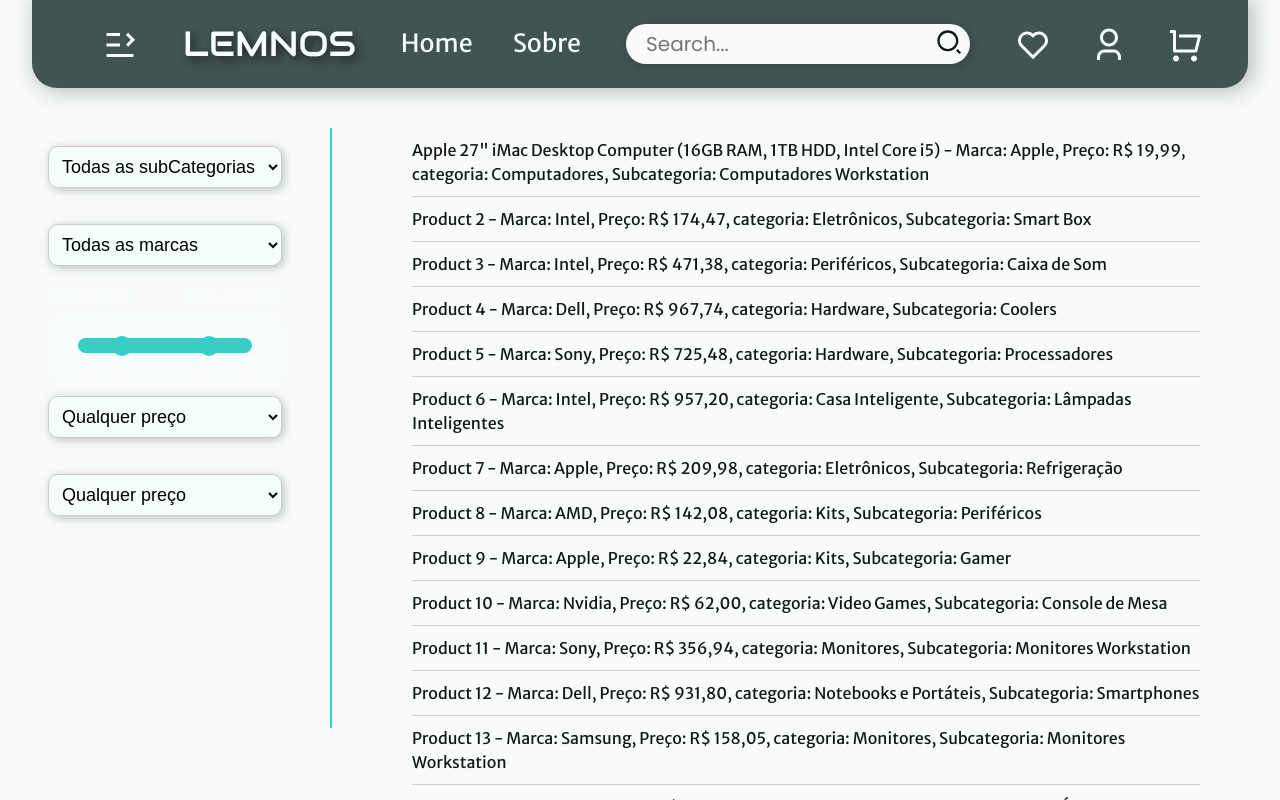
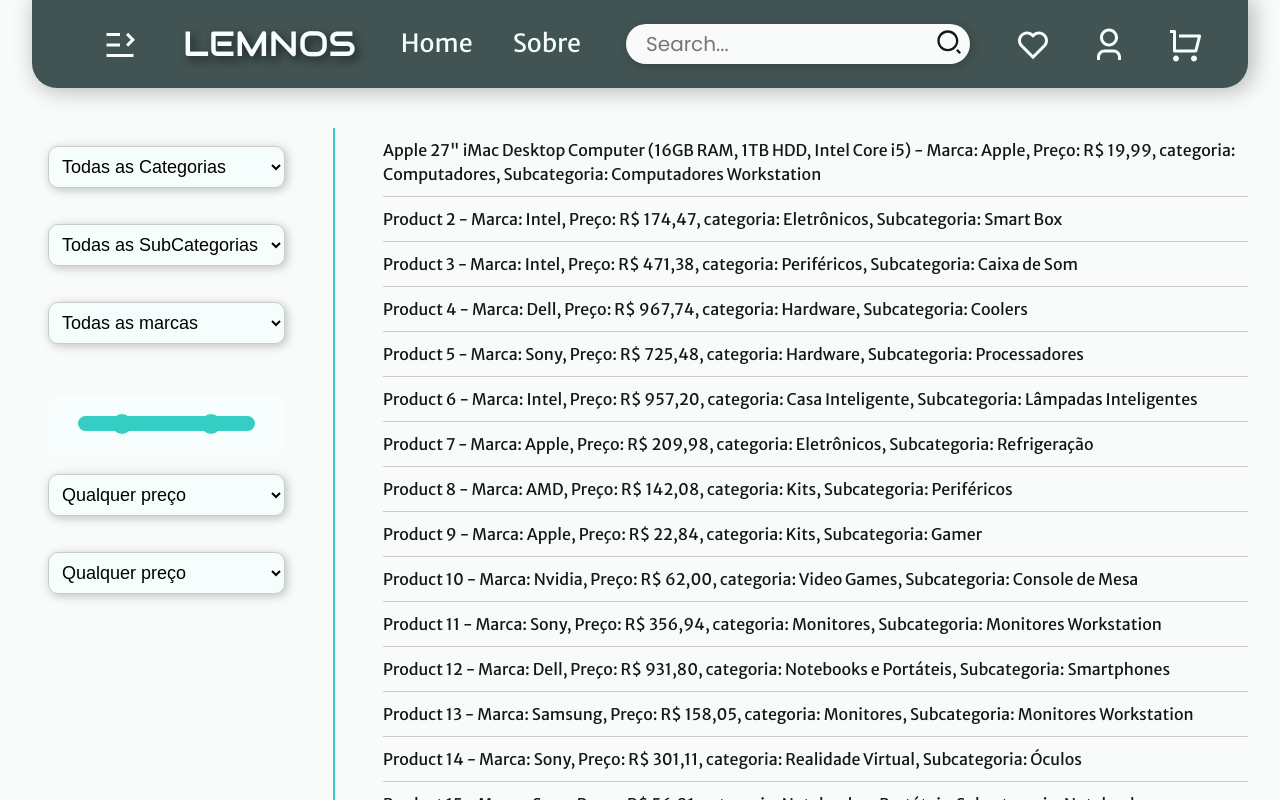
Before and after one commit to lucasatdriano/Lemnos, a React (Vite) app: page /productFilter in a window 1280 px wide. Shown: the top 800 px of the page. Built offline with nearby package versions, Linux system fonts and the light colour scheme.

Commit message:
update filters in Products

```diff
--- a/src/components/card/Card.jsx
+++ b/src/components/card/Card.jsx
@@ -5,10 +5,6 @@
 
 export default function Card({ product }) {
   const BRL = new Intl.NumberFormat('pt-BR', { style: 'currency', currency: 'BRL' });
-
-  // function handleClickCard() {
-  //   navigate(`/product/${product.id}`);
-  // }
 
   function handleAddToCart() {
     // Adicione sua lógica para adicionar o produto ao carrinho aqui
--- a/src/components/card/card.scss
+++ b/src/components/card/card.scss
@@ -91,7 +91,7 @@
   &:hover {
     .productDetails {
       .productName {
-        margin-bottom: 8px;
+        margin-bottom: 3px;
       }
     }
     .btnAdd {
@@ -123,15 +123,6 @@
   }
 }
 
-@keyframes gradient {
-  from {
-      background-position: 0 50%;
-  }
-  to {
-      background-position: 100% 50%;
-  }
-}
-
 @media only screen and (max-width: 500px) {
   .productCard {
     .productImage {
--- a/src/components/footer/footer.scss
+++ b/src/components/footer/footer.scss
@@ -52,7 +52,13 @@
                     color: $color-fontDark;
                     font-size: clamp(1.8rem, 1.8rem + 1vw, 2.2rem);
                     margin: 0 0 2px 5px;
+                    transition: .5s ease;
+
+                    &:hover {
+                        border-bottom: 1.5px solid $color-fontDark;
+                    }
                 }
+
             }
         }
 
--- a/src/components/header/Header.jsx
+++ b/src/components/header/Header.jsx
@@ -26,10 +26,6 @@
         };
     }, []);
 
-    const handleSearchResultClick = (productId) => {
-
-    };
-
     return (
         <header className={`header ${shrinkHeader ? 'shrink' : ''}`}>
             <div id='headerContent'></div>
@@ -44,7 +40,7 @@
                 </ul>
             </nav>
 
-            <MenuSearch onSearchResultClick={handleSearchResultClick} />
+            <MenuSearch />
 
             <nav className='menuDesktop'>
                 <MenuFavorite />
--- a/src/pages/productFilterPage/ProductFilter.jsx
+++ b/src/pages/productFilterPage/ProductFilter.jsx
@@ -1,5 +1,5 @@
 import React, { useState, useEffect } from 'react';
-import { useParams } from 'react-router-dom';
+import { useParams, useNavigate  } from 'react-router-dom';
 import { toast } from 'react-toastify';
 import 'react-toastify/dist/ReactToastify.css';
 import logoHorizontal from '../../assets/imgLemnos/logoHorizontal.svg';
@@ -8,6 +8,7 @@
 
 export default function ProductFilter() {
   const { category, search } = useParams();
+  const navigate = useNavigate();
   const BRL = new Intl.NumberFormat('pt-BR', { style: 'currency', currency: 'BRL' });
   const [selectedBrand, setSelectedBrand] = useState('');
   const [selectedCategory, setSelectedCategory] = useState('');
@@ -149,13 +150,34 @@
     setMinPrice('');
     setMaxPrice('');
     setSearchTerm('');
+    setSelectedCategory('');
+    navigate(`/productFilter`);
+  };
+
+  const handleCategoryChange = (e) => {
+    const newCategory = e.target.value;
+    setSelectedCategory(newCategory);
+    navigate(`/productFilter/${newCategory}`);
+  };
+
+  const handleSearchChange = (e) => {
+    const searchValue = e.target.value;
+    setSearchTerm(searchValue);
+    navigate(`/product-filter/${selectedCategory || ''}?search=${searchValue}`);
   };
 
   return (
     <main className='mainFilters'>
       <section className="product-filter-container">
+        <select value={selectedCategory} onChange={handleCategoryChange}>
+          <option value="">Todas as Categorias</option>
+          {categorias.map((categoria, index) => (
+              <option key={index} value={categoria}>{categoria}</option>
+          ))}
+        </select>
+
         <select value={selectedSubCategory} onChange={(e) => setSelectedSubCategory(e.target.value)}>
-          <option value="">Todas as subCategorias</option>
+          <option value="">Todas as SubCategorias</option>
           {categorias.map((categoria, index) => (
             selectedCategory === categoria && subcategoriasPorCategoria[categoria].map((subcategoria, index) => (
               <option key={index} value={subcategoria}>{subcategoria}</option>
@@ -200,12 +222,12 @@
 
       </section>
 
-      <hr className='hrFilter' />
+      <section className="filtered-data-container">
+        <hr className='hrFilter' />
 
-      <section className="filtered-data-container">
         {loading ? (
           <div className="loadingIndicator">
-            <h2 className='textEmpty'>Carregando...</h2>
+            <h2 className='textLoading'>Carregando...</h2>
             <div class="dot-spinner">
               <div class="dot-spinner__dot"></div>
               <div class="dot-spinner__dot"></div>
--- a/src/pages/productFilterPage/productFilter.scss
+++ b/src/pages/productFilterPage/productFilter.scss
@@ -60,14 +60,16 @@
     }
 
     .hrFilter {
-        height: 75vh;
+        height: 100%;
         width: 3px;
         border: none;
         background-color: $color-primaryLight;
     }
 
     .filtered-data-container {
-        padding: 0 5em;
+        display: flex;
+        gap: 3em;
+        padding: 0 2em 0 0;
         width: 100%;
 
         .emptyFilterMessage, .loadingIndicator {
@@ -78,9 +80,11 @@
             gap: 1em;
             padding: 2em 0;
             border-radius: 15px;
+            width: 100%;
+            height: 15em;
             box-shadow: 0 0 8px $color-shadow;
 
-            .textEmpty {
+            .textEmpty, .textLoading {
                 text-align: center;
                 font-family: $font-title;
                 font-size: 3.6rem;
--- a/src/pages/userPage/components/login/loginForm.scss
+++ b/src/pages/userPage/components/login/loginForm.scss
@@ -54,7 +54,7 @@
         align-items: center;
         justify-content: center;
         gap: 1em;
-        padding: .25em 2.5em;
+        padding: .1em 2em;
         font-size: 2.4rem;
         font-family: $font-title;
         font-weight: bold;
--- a/src/pages/userPage/components/registration/registrationForm.scss
+++ b/src/pages/userPage/components/registration/registrationForm.scss
@@ -54,7 +54,7 @@
         align-items: center;
         justify-content: center;
         gap: 1em;
-        padding: .25em 2.5em;
+        padding: .1em 2em;
         font-size: 2.4rem;
         font-family: $font-title;
         font-weight: bold;
```
Also changed, not shown: src/components/header/components/searchMenu/MenuSearch.jsx (+22 -18 lines).
